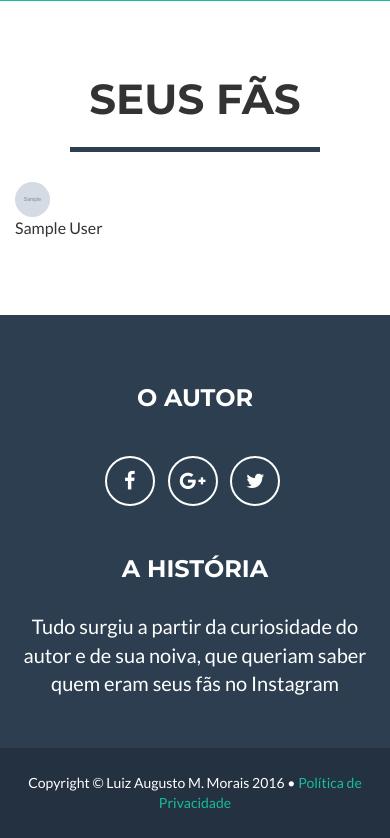
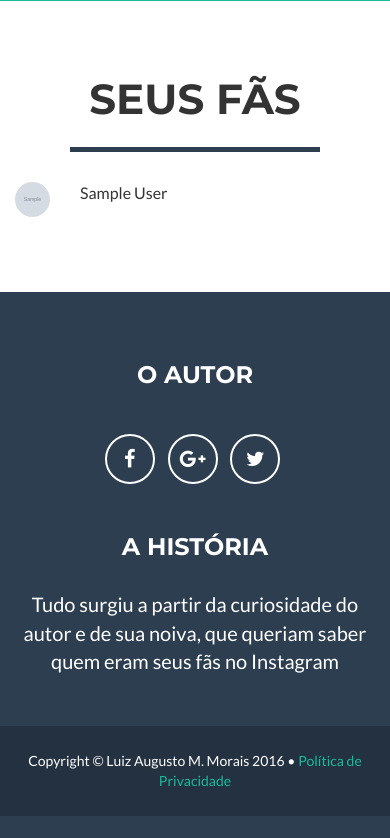
Before and after one commit to luizaugustomm/fas-das-fotinhos, a Django app: template tops/templates/index.html in a window 390 px wide. Shown: the part 444-1282 px from the top of the page. After the commit the page ends 1260 px from the top, so only its background shows below. Run offline with Django 3.2, Linux system fonts and the light colour scheme; the template is opened without the code that fills it: most values are stand-ins (such as "Sample title", 1, 10 or a date in 2020); grey boxes marked "Sample" are stand-in pictures; some libraries are stand-ins or nearby versions.

Commit message:
Ajeitei para celular

```diff
--- a/tops/templates/index.html
+++ b/tops/templates/index.html
@@ -30,10 +30,10 @@
           </div>
           {% for username, data in fans %}
           <div class="row">
-            <div class="col-md-1 col-md-offset-4">
+            <div class="col-md-1 col-xs-2 col-md-offset-4">
               <img class="img-circle" height="35px" width="35px" src="{{ data.profile_picture }}" alt="Fan" />
             </div>
-            <div class="col-md-4">
+            <div class="col-md-4 col-xs-6">
               <span class="lead text-left">{{ data.full_name }}</span>
             </div>
           </div>
```
